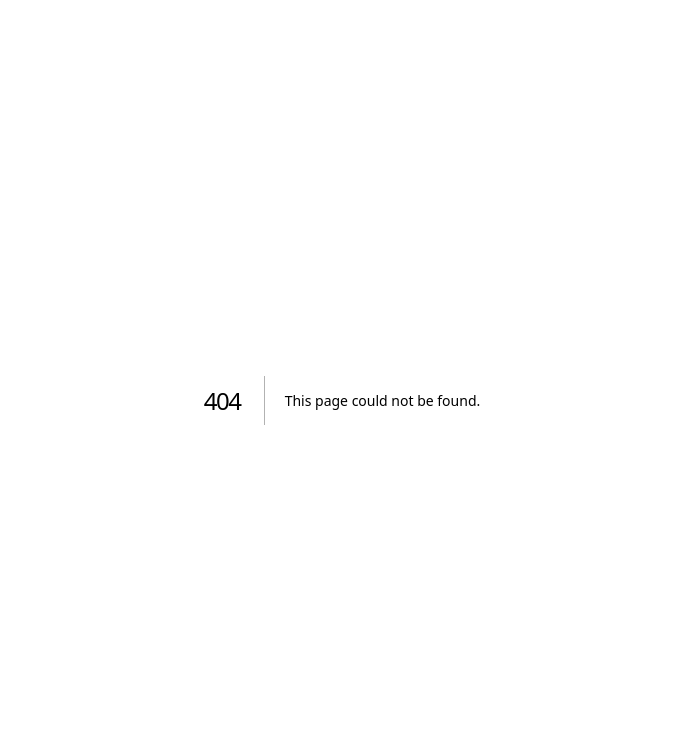
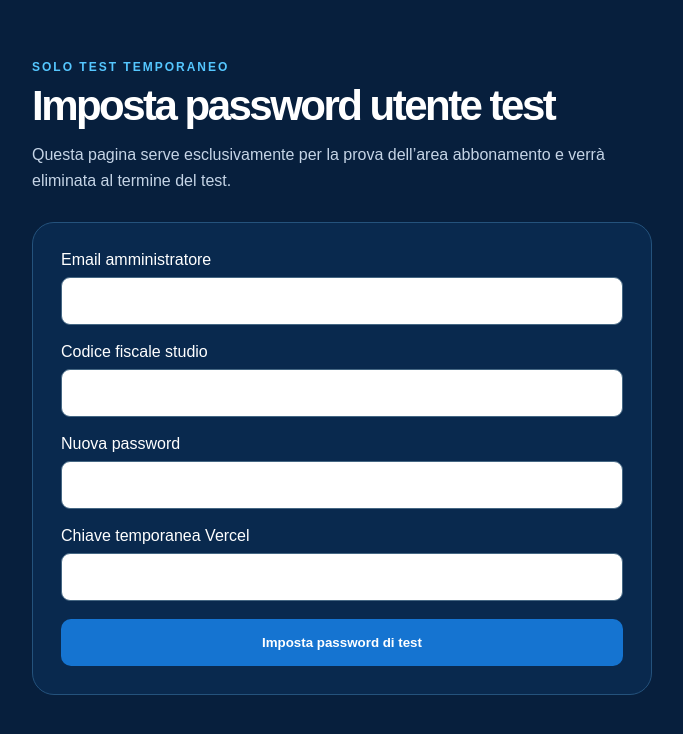
Before and after one commit to martiola68/studio-manager-pro-web, a Next.js app: page /abbonamento/imposta-password-test in a window 1280 px wide. Before the commit this address had no page. Shown: the top 734 px of the page, without its empty margins (298-981 px from the left). Built offline with nearby package versions, Linux system fonts and the light colour scheme.

Commit message:
test: add temporary password setup page

```diff
--- /dev/null
+++ b/src/app/abbonamento/imposta-password-test/page.tsx
@@ -0,0 +1,77 @@
+"use client";
+
+import { FormEvent, useState } from "react";
+
+export default function ImpostaPasswordTestPage() {
+  const [email, setEmail] = useState("");
+  const [codiceFiscale, setCodiceFiscale] = useState("");
+  const [password, setPassword] = useState("");
+  const [secret, setSecret] = useState("");
+  const [loading, setLoading] = useState(false);
+  const [message, setMessage] = useState("");
+  const [ok, setOk] = useState(false);
+
+  async function submit(e: FormEvent) {
+    e.preventDefault();
+    setLoading(true);
+    setMessage("");
+    setOk(false);
+    try {
+      const response = await fetch("/api/abbonamento/test-imposta-password", {
+        method: "POST",
+        headers: { "Content-Type": "application/json" },
+        body: JSON.stringify({
+          email,
+          codice_fiscale: codiceFiscale,
+          new_password: password,
+          setup_secret: secret,
+        }),
+      });
+      const data = await response.json();
+      if (!response.ok) throw new Error(data?.error || "Operazione non riuscita");
+      setOk(true);
+      setMessage("Password impostata. Ora puoi usare la pagina Abbonamento con la nuova password.");
+      setPassword("");
+      setSecret("");
+    } catch (err: any) {
+      setMessage(err?.message || "Operazione non riuscita");
+    } finally {
+      setLoading(false);
+    }
+  }
+
+  return (
+    <main style={{ minHeight: "100vh", background: "#071f3d", color: "white", padding: "48px 20px", fontFamily: "Arial, sans-serif" }}>
+      <div style={{ maxWidth: 620, margin: "0 auto" }}>
+        <p style={{ color: "#55c7ff", fontWeight: 800, letterSpacing: 2, fontSize: 12 }}>SOLO TEST TEMPORANEO</p>
+        <h1 style={{ fontSize: 42, margin: "12px 0 8px" }}>Imposta password utente test</h1>
+        <p style={{ color: "#c5d4e6", lineHeight: 1.6, marginBottom: 28 }}>
+          Questa pagina serve esclusivamente per la prova dell’area abbonamento e verrà eliminata al termine del test.
+        </p>
+        <form onSubmit={submit} style={{ background: "#09294e", border: "1px solid #24527c", borderRadius: 22, padding: 28, display: "grid", gap: 18 }}>
+          <label>Email amministratore<input required type="email" value={email} onChange={(e) => setEmail(e.target.value)} style={inputStyle} /></label>
+          <label>Codice fiscale studio<input required value={codiceFiscale} onChange={(e) => setCodiceFiscale(e.target.value)} style={inputStyle} /></label>
+          <label>Nuova password<input required minLength={10} type="password" autoComplete="new-password" value={password} onChange={(e) => setPassword(e.target.value)} style={inputStyle} /></label>
+          <label>Chiave temporanea Vercel<input required type="password" value={secret} onChange={(e) => setSecret(e.target.value)} style={inputStyle} /></label>
+          <button disabled={loading} type="submit" style={{ border: 0, borderRadius: 10, padding: "16px 20px", fontWeight: 800, background: "#1574d1", color: "white", cursor: "pointer" }}>
+            {loading ? "Impostazione..." : "Imposta password di test"}
+          </button>
+          {message && <div style={{ padding: 14, borderRadius: 10, background: ok ? "#123f36" : "#4b2532", color: "white" }}>{message}</div>}
+        </form>
+      </div>
+    </main>
+  );
+}
+
+const inputStyle = {
+  display: "block",
+  width: "100%",
+  boxSizing: "border-box" as const,
+  marginTop: 8,
+  padding: "14px 15px",
+  borderRadius: 9,
+  border: "1px solid #456783",
+  background: "white",
+  color: "#07172c",
+  fontSize: 16,
+};
```
